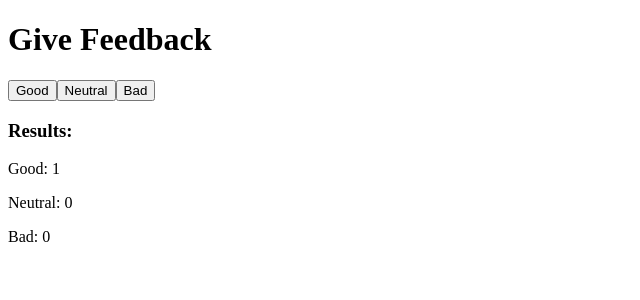
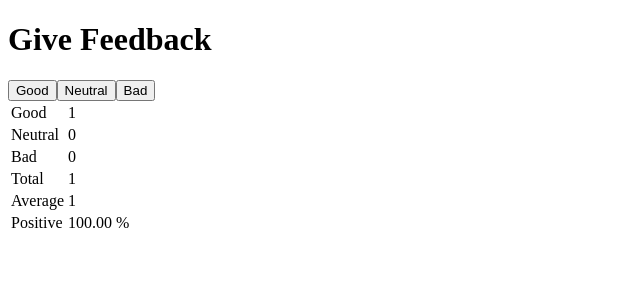
Before and after one commit to sandraEstlo/full_stack_open, a React (Vite) app in the folder Part1/unicafe/: page / in a window 1280 px wide. Both pictures are taken after a click on the button "Good". Shown: the top 300 px of the page, without its empty margins (0-640 px from the left). Built offline with nearby package versions, Linux system fonts and the light colour scheme.

Commit message:
exercices 6-10

```diff
--- a/Part1/unicafe/src/App.jsx
+++ b/Part1/unicafe/src/App.jsx
@@ -1,5 +1,5 @@
 import React, {useState, button} from "react";
-import Results from "./Result";
+import Statics from "./Statics";
 
 const App = () => {
 
@@ -11,13 +11,26 @@ const App = () => {
   const handleNeutralClick = () => setNeutral(neutral + 1)
   const handleBadClick = () => setBad(bad + 1)
 
+  const total = good + neutral + bad;
+  const average = (good - bad) /total;
+  const positive = (good / total) *100;
+
+  const props = [
+    {type:"Good", result: good},
+    {type:"Neutral", result: neutral},
+    {type:"Bad", result: bad},
+    {type:"Total", result: total},
+    {type:"Average", result: average},
+    {type:"Positive", result: positive}
+  ]
+
   return (
     <div>
       <h1>Give Feedback</h1>
       <button onClick={handleGoodClick}>Good</button>
       <button onClick={handleNeutralClick}>Neutral</button>
       <button onClick={handleBadClick}>Bad</button>
-      <Results good={good} neutral={neutral} bad={bad}></Results>
+      <Statics props = {props}></Statics>
     </div>
   )
 }
--- a/Part1/unicafe/src/Result.jsx
+++ /dev/null
@@ -1,14 +0,0 @@
-import React from "react";
-
-const Results = ({good, neutral, bad}) => {
-    return (
-        <>
-            <h3>Results:</h3>
-            <p>Good: {good}</p>
-            <p>Neutral: {neutral}</p>
-            <p>Bad: {bad}</p>
-        </>
-    )
-};
-
-export default Results;
--- /dev/null
+++ b/Part1/unicafe/src/Statics.jsx
@@ -0,0 +1,31 @@
+import React from "react";
+
+const Statics = ({props}) => {
+    const total = props.filter(p => p.type === "Total")[0]?.result || 0;
+
+    let content = (total === 0) ? (
+        <p>No feedback given</p>
+    ) : (
+        <table border={0}>
+            <tbody>
+                {props.map(p => {
+                    return (
+                        <tr key={p.type}>
+                            <td>{p.type}</td>
+                            <td>
+                                {p.type != "Positive" ? p.result: (p.result).toFixed(2) + " %"}
+                            </td>
+                        </tr>
+                    );
+                })}
+            </tbody>
+        </table>
+    );
+
+    return (
+        <>
+            {content}
+        </>
+    )
+}
+export default Statics
```
